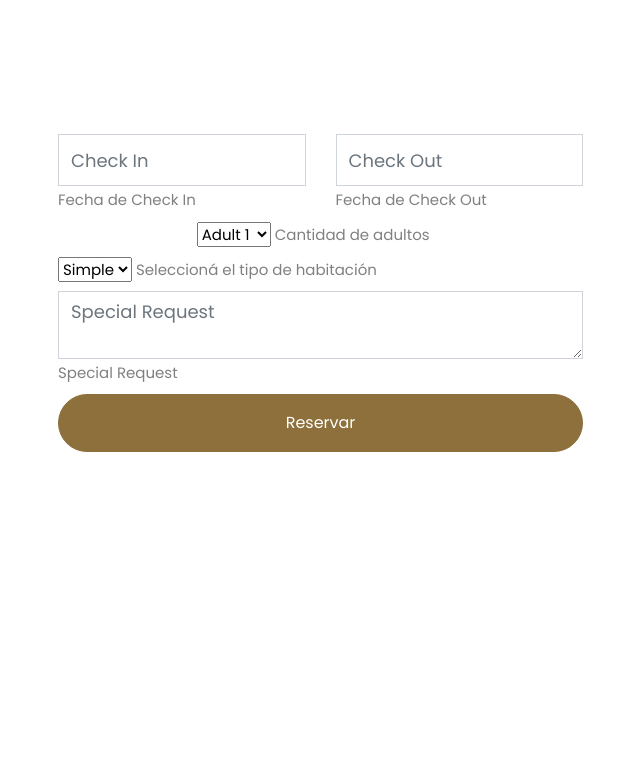
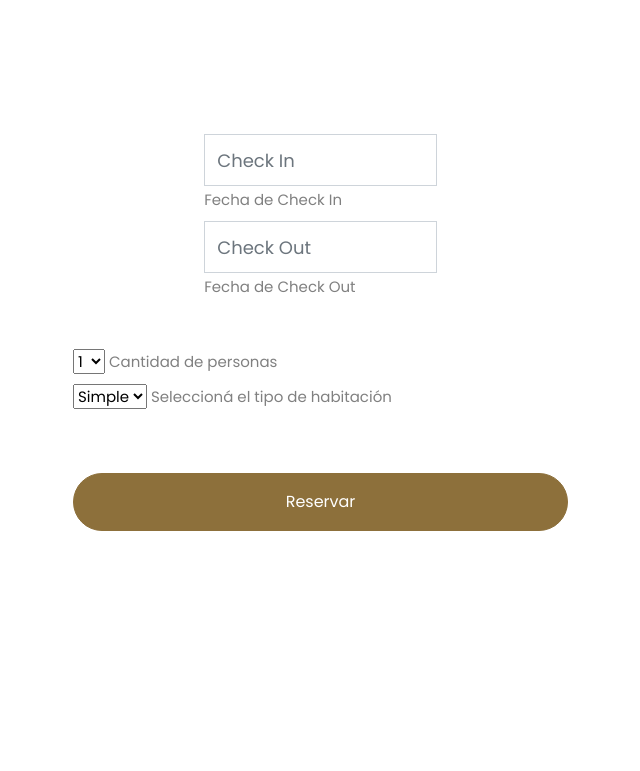
Before and after one commit to LucasConde22/TP-IDS-GrupoSeven, a Flask app: page /reservaciones in a window 1280 px wide. Shown: the part 304-1075 px from the top of the page, without its empty margins (597-1237 px from the left). Run offline with Flask 3, Linux system fonts and the light colour scheme; some libraries are stand-ins or nearby versions; some web fonts are replaced.

Commit message:
Se modifica página de reservaciones -Se elimina caja de mensaje adicional. -Se modifica check in y check out para que muestre un calendario. -Se añade margin-top para cantidad de personas y botón submit (estético)

```diff
--- a/frontend/templates/reservacion.html
+++ b/frontend/templates/reservacion.html
@@ -30,52 +30,50 @@
         </div>
         <div class="col-lg-6">
             <div class="wow fadeInUp" data-wow-delay="0.2s">
-                <form>
-                    <div class="row g-3">
+                <form action="{{url_for('reservaciones')}}" method="post"> <!--Cambiar si necesario, link provisorio-->
 
                         <div class="col-md-6">
-                            <div class="form-floating date" id="date3" data-target-input="nearest">
-                                <input type="text" class="form-control datetimepicker-input" id="checkin" placeholder="Check In" data-target="#date3" data-toggle="datetimepicker" />
-                                <label for="checkin">Fecha de Check In</label>
+                            <div class="form-floating date" id="date4" data-target-input="nearest">
+                                <input name="fecha-check-in" type="text" class="form-control checkin_date" placeholder="Check In">
+                                <label for="#">Fecha de Check In</label>
                             </div>
+                        </div>
+
                         </div>
                         <div class="col-md-6">
                             <div class="form-floating date" id="date4" data-target-input="nearest">
-                                <input type="text" class="form-control datetimepicker-input" id="checkout" placeholder="Check Out" data-target="#date4" data-toggle="datetimepicker" />
-                                <label for="checkout">Fecha de Check Out</label>
+                                <input name="fecha-check-out" type="text" class="form-control checkin_date" placeholder="Check Out">
+                                <label for="#">Fecha de Check Out</label>
                             </div>
                         </div>
-                        <div class="col-md-6">
+                        <div class="col-12"  style="margin-top: 40px;">
                             <div class="form-floating">
-                                <select class="form-select" id="select1">
-                                  <option value="1">Adult 1</option>
-                                  <option value="2">Adult 2</option>
-                                  <option value="3">Adult 3</option>
+                                <select class="form-select" id="select1"> <!--Cambiar por type='number' ?-->
+                                  <option value="1">1</option>
+                                  <option value="2">2</option>
+                                  <option value="3">3</option>
+                                  <option value="4">4</option>
+                                  <option value="5">5</option>
+                                  <option value="6">6</option>
                                 </select>
-                                <label for="select1">Cantidad de adultos</label>
+                                <label for="select1">Cantidad de personas</label>
                               </div>
                         </div>
 
                         <div class="col-12">
                             <div class="form-floating">
                                 <select class="form-select" id="select3">
-                                  <option value="1">Simple</option>
+                                  <option value="1">Simple</option> <!--¿Cambiar valores por "simple", "master" y "deluxe"?-->>
                                   <option value="2">Master</option>
                                   <option value="3">Deluxe</option>
                                 </select>
                                 <label for="select3">Seleccioná el tipo de habitación</label>
                               </div>
+
                         </div>
-                        <div class="col-12">
-                            <div class="form-floating">
-                                <textarea class="form-control" placeholder="Special Request" id="message" style="height: 100px"></textarea>
-                                <label for="message">Special Request</label>
-                            </div>
-                        </div>
-                        <div class="col-12">
+                        <div class="col-12" style="margin-top: 55px;">
                             <button class="btn btn-primary w-100 py-3" type="submit">Reservar</button>
                         </div>
-                    </div>
                 </form>
             </div>
         </div>
@@ -84,4 +82,5 @@
 </div>
 </section>
 <!-- Booking End -->
+
 {% endblock %}
```
